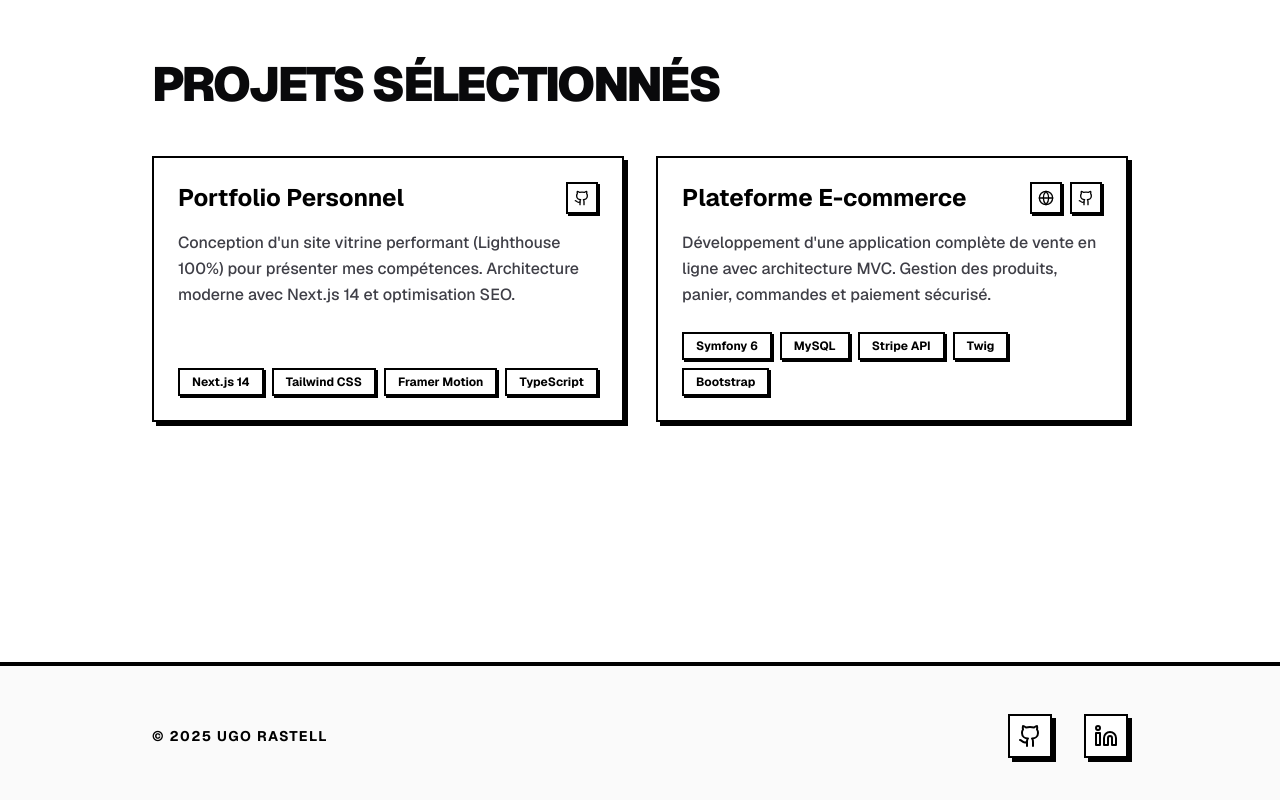
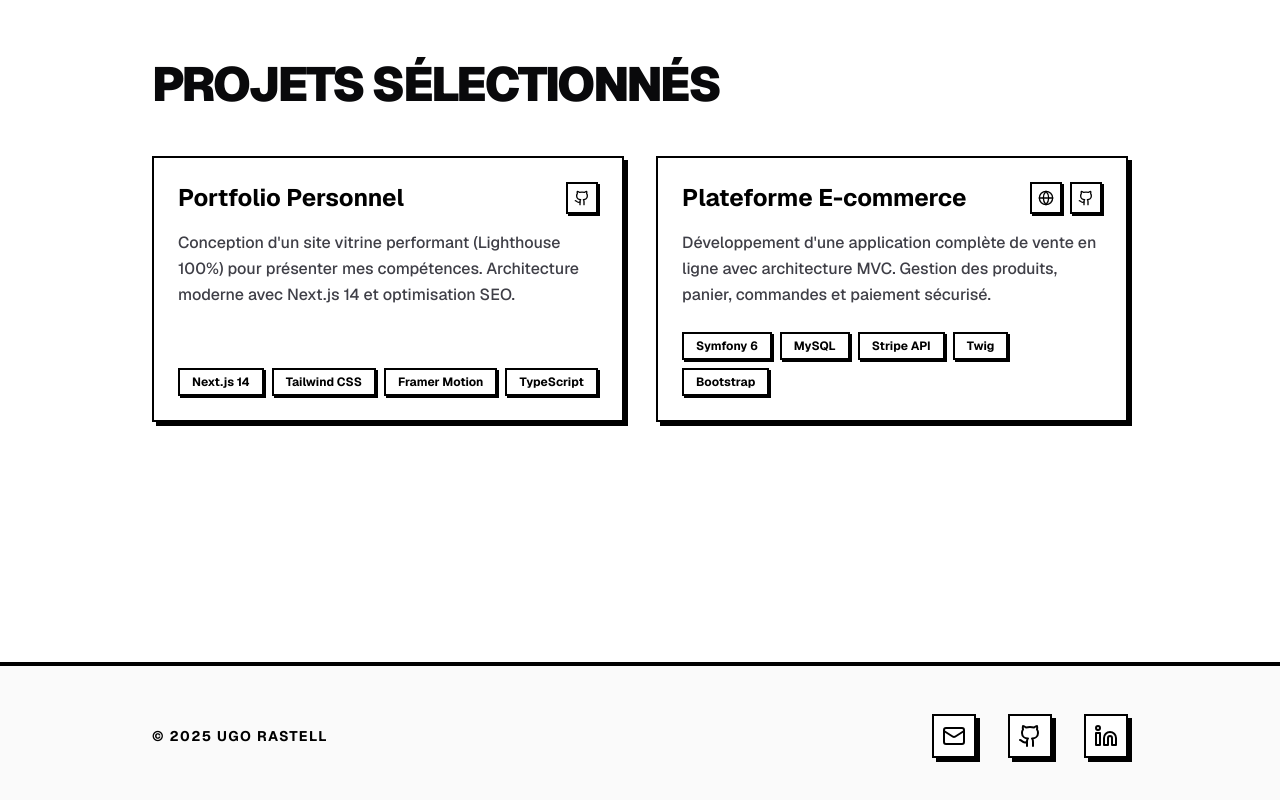
Before and after one commit to UgoRastell/mon-portfolio, a Next.js app: page / in a window 1280 px wide. Shown: the part 3530-4330 px from the top of the page. Built offline with nearby package versions, Linux system fonts and the light colour scheme.

Commit message:
feat: Integrate dynamic email handling in CV, Header, and Footer components, enhancing contact accessibility and consistency across the application

```diff
--- a/app/cv/page.tsx
+++ b/app/cv/page.tsx
@@ -44,7 +44,7 @@ export default function CVPage() {
             <div className="flex flex-wrap gap-3 mt-3 text-xs font-bold">
                {/* Contact info placeholder if you had them in DATA */}
                <div className="flex items-center gap-1 border border-black px-2 py-1 bg-zinc-50">
-                  <Mail className="w-3 h-3" /> ugo.rastell@example.com
+                  <Mail className="w-3 h-3" /> {DATA.socials.email}
                </div>
                {/*
                <div className="flex items-center gap-1 border border-black px-2 py-1 bg-zinc-50">
--- a/components/Footer.tsx
+++ b/components/Footer.tsx
@@ -1,5 +1,5 @@
 import { DATA } from "@/data/portfolio";
-import { Github, Linkedin } from "lucide-react";
+import { Github, Linkedin, Mail } from "lucide-react";
 import Link from "next/link";
 
 export default function Footer() {
@@ -11,6 +11,10 @@ export default function Footer() {
                 </span>
 
                 <div className="flex gap-8">
+                    <Link href={`mailto:${DATA.socials.email}`} className="text-black hover:scale-110 transition-transform bg-white border-2 border-black p-2 shadow-[4px_4px_0px_0px_rgba(0,0,0,1)] hover:shadow-none hover:translate-x-[2px] hover:translate-y-[2px]">
+                        <Mail size={24} />
+                        <span className="sr-only">Email</span>
+                    </Link>
                     <Link href={DATA.socials.github} target="_blank" className="text-black hover:scale-110 transition-transform bg-white border-2 border-black p-2 shadow-[4px_4px_0px_0px_rgba(0,0,0,1)] hover:shadow-none hover:translate-x-[2px] hover:translate-y-[2px]">
                         <Github size={24} />
                         <span className="sr-only">GitHub</span>
--- a/components/Header.tsx
+++ b/components/Header.tsx
@@ -16,7 +16,7 @@ export default function Header() {
                     <Link href="/cv" className="hover:underline decoration-2 underline-offset-4">CV</Link>
                 </nav>
                 <Link
-                    href="mailto:urastell@protonmail.com"
+                    href={`mailto:${DATA.socials.email}`}
                     className="hidden md:inline-block bg-black text-white px-6 py-2 font-bold border-2 border-black hover:bg-white hover:text-black hover:shadow-[4px_4px_0px_0px_rgba(0,0,0,1)] transition-all"
                 >
                     Contact
--- a/data/portfolio.ts
+++ b/data/portfolio.ts
@@ -60,6 +60,7 @@ export const DATA = {
   socials: {
     github: "https://github.com/UgoRastell",
     linkedin: "https://www.linkedin.com/in/ugo-rastell",
+    email: "urastell@protonmail.com",
   },
   projects: [
     {
```
